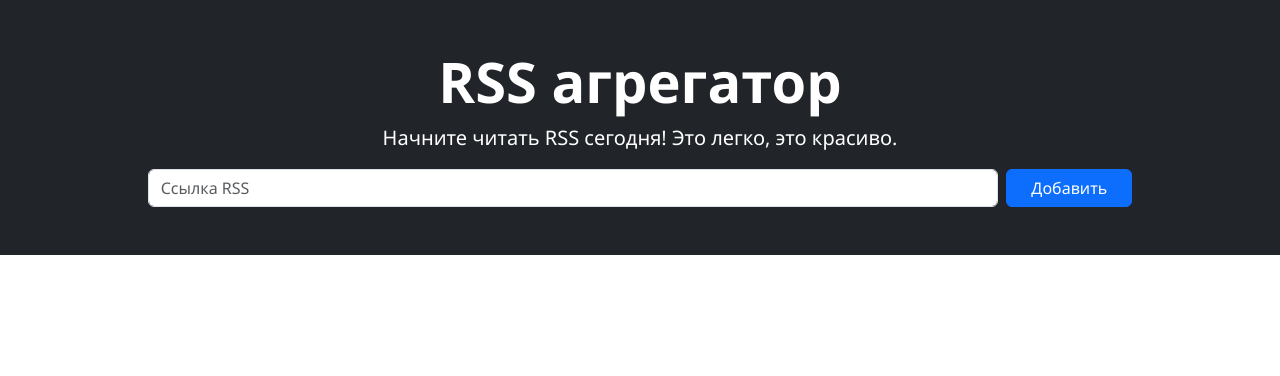
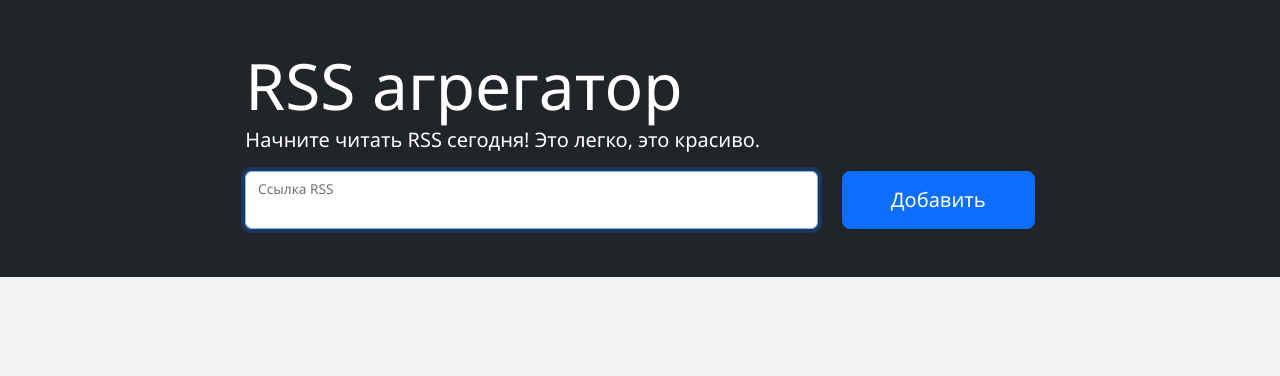
Before and after one commit to alekseevgr/frontend-project-11, a website built with Vite: page index.html in a window 1280 px wide. Built offline with nearby package versions, Linux system fonts and the light colour scheme.

Commit message:
fix: fix form in header, rename header to section

```diff
--- a/index.html
+++ b/index.html
@@ -3,38 +3,56 @@
   <head>
     <meta charset="UTF-8" />
     <meta name="viewport" content="width=device-width, initial-scale=1.0" />
+    <script type="module" src="/src/main.js"></script>
     <title>RSS агрегатор</title>
   </head>
   <body class="d-flex flex-column min-vh-100">
-    <header class="bg-dark text-white py-5">
-      <div class="text-center">
-        <h1 class="display-4 fw-bold">RSS агрегатор</h1>
-        <p class="lead">Начните читать RSS сегодня! Это легко, это красиво.</p>
-        <form id="rssForm" class="row justify-content-center g-2">
-          <div class="col-md-8">
+    <main class="flex-grow-1">
+      <section class="container-fluid bg-dark p-5">
+        <div class="col-md-10 col-lg-8 mx-auto text-white">
+          <h1 class="display-3 mb-0">RSS агрегатор</h1>
+          <p class="lead">
+            Начните читать RSS сегодня! Это легко, это красиво.
+          </p>
+          <form action="" class="rss-form text-body">
+            <div class="row">
+              <div class="col">
+                <div class="form-floating">
                   <input
-              type="url"
-              class="form-control"
-              id="rssInput"
-              placeholder="Ссылка RSS"
-              required
+                    id="url-input"
+                    autofocus=""
+                    type="text"
+                    required=""
+                    name="url"
+                    aria-label="url"
+                    class="form-control w-100"
+                    placeholder="ссылка RSS"
+                    autocomplete="off"
                   />
+                  <label for="url-input">Ссылка RSS</label>
+                </div>
               </div>
               <div class="col-auto">
-            <button type="submit" class="btn btn-primary px-4">Добавить</button>
+                <button
+                  type="submit"
+                  aria-label="add"
+                  class="h-100 btn btn-lg btn-primary px-sm-5"
+                >
+                  Добавить
+                </button>
+              </div>
             </div>
           </form>
         </div>
-    </header>
-
-
-    <main class="flex-grow-1 bg-white py-5">
-      <div class="container" id="content">
-
+      </section>
+      <section class="container-fluid container-xxl p-5">
+        <div class="row">
+          <div class="col-md-10 col-lg-8 order-1 mx-auto posts"></div>
+          <div
+            class="col-md-10 col-lg-4 mx-auto order-0 order-lg-1 feeds"
+          ></div>
         </div>
+      </section>
     </main>
-
-
-    <script type="module" src="/src/main.js"></script>
   </body>
 </html>
--- a/src/style.css
+++ b/src/style.css
@@ -3,15 +3,6 @@ body {
   font-family: "Segoe UI", sans-serif;
 }
 
-h2 {
-  text-align: center;
-  color: #333;
-}
-
-
-body {
-  background-color: #f8f9fa;
-}
 
 input:focus {
   box-shadow: 0 0 0 0.2rem rgba(13, 110, 253, 0.25);
```
Also changed, not shown: src/counter.js (deleted, +0 -9 lines), src/javascript.svg (deleted). Lines whose indentation alone changed are shown as unchanged.
